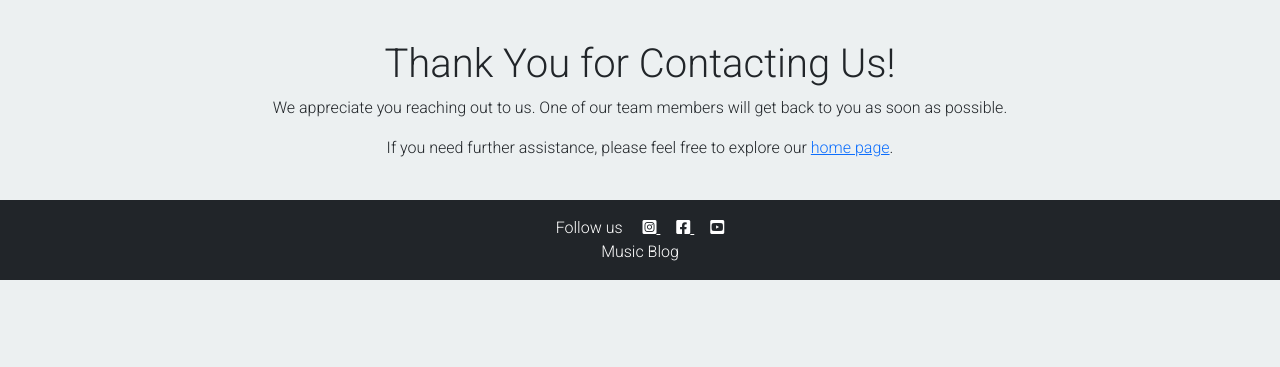
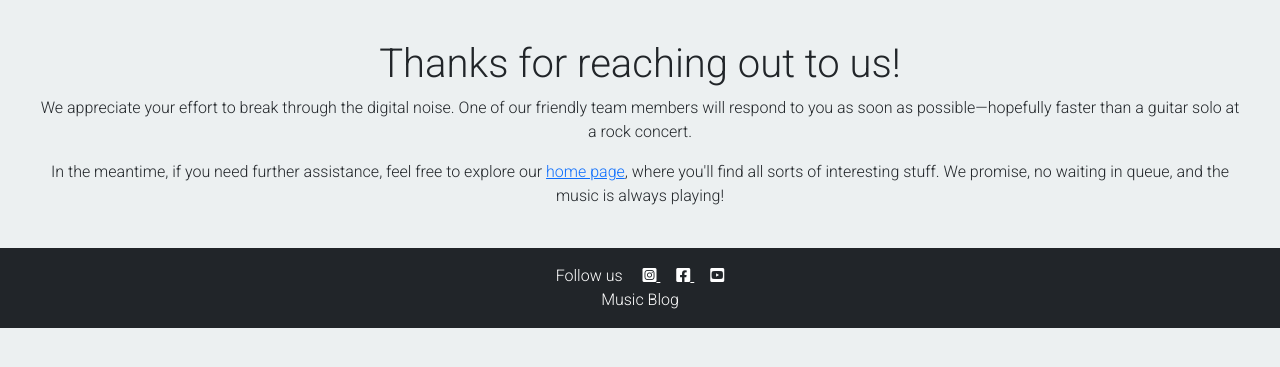
Before and after one commit to KaltrinaBM/music-blog, a Django app: page /contact-us/success/ in a window 1280 px wide. Shown: the part 269-636 px from the top of the page. Run offline with Django 3.2, Linux system fonts and the light colour scheme; some libraries are stand-ins or nearby versions.

Commit message:
update readme file and change response in contact form

```diff
--- a/blog/templates/blog/contact_us_success.html
+++ b/blog/templates/blog/contact_us_success.html
@@ -4,14 +4,15 @@
 
 {% block content %}
 <div class="text-center" style="position: relative;">
-    <h1>Thank You for Contacting Us!</h1> <!-- Acknowledges the user's action -->
-    <p>We appreciate you reaching out to us. One of our team members will get back to you as soon as possible.</p>
-    <!-- Brief explanation of next steps -->
-    <p>If you need further assistance, please feel free to explore our <a href="{% url 'home' %}">home page</a>.</p>
-    <!-- Closing punctuation and complete sentence -->
+    <h1>Thanks for reaching out to us!</h1>
+    <p>We appreciate your effort to break through the digital noise. One of our friendly
+        team members will respond to you as soon as possible—hopefully faster than a guitar solo at a rock concert.</p>
+
+    <p> In the meantime, if you need further assistance, feel free to explore our <a href="{% url 'home' %}">home
+            page</a>, where you'll find all sorts
+        of interesting stuff. We promise, no waiting in queue, and the music is always playing!</p>
 </div>
 
-<!-- Include any necessary JavaScript files -->
 <script src="https://cdn.jsdelivr.net/npm/bootstrap@5.0.1/dist/js/bootstrap.bundle.min.js"
     integrity="sha384-gtEjrD/SeCtmISkJkNUaaKMoLD0//ElJ19smozuHV6z3Iehds+3Ulb9Bn9Plx0x4"
     crossorigin="anonymous"></script>
--- a/blog/templates/blog/index.html
+++ b/blog/templates/blog/index.html
@@ -82,5 +82,5 @@
 {% endblock %}
 
 {% block copyright %}
-Copyright 2024 Kaltrina Mehmeti
+Kaltrina Mehmeti
 {% endblock %}
```
Also changed, not shown: README.md, static/images/contactform.PNG (added), static/images/flowchart.jpg (added), static/images/lighthouse.PNG (added), static/images/musicblog.PNG (added), static/images/test.PNG (added), static/images/testing.PNG (added), static/images/wireframe.jpg (added), 7 other files.
